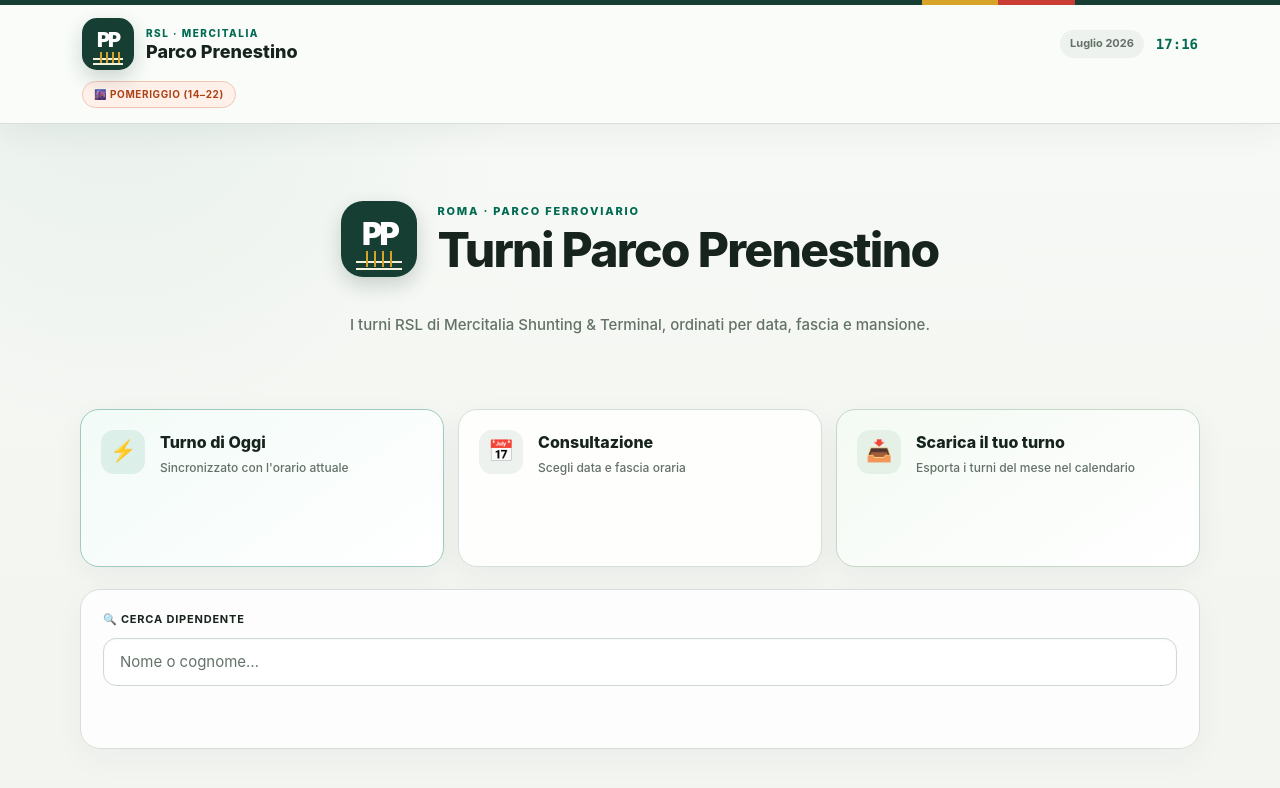
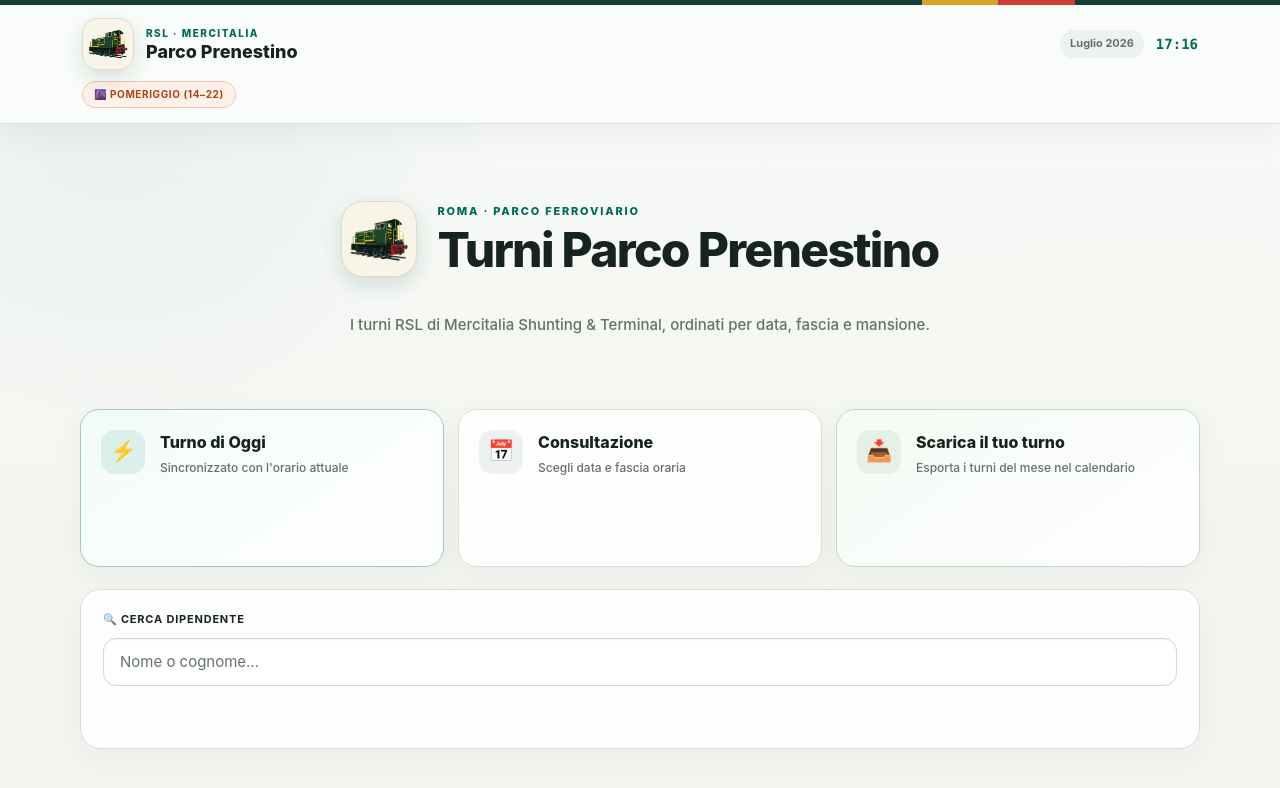
Before and after one commit to 9gabe5/turni, a plain HTML site: page index.html in a window 1280 px wide. Drawn offline with Linux system fonts and the light colour scheme.

Commit message:
Aggiunge logo locomotiva Parco Prenestino

```diff
--- a/index.html
+++ b/index.html
@@ -4,6 +4,7 @@
 <meta charset="UTF-8">
 <meta name="viewport" content="width=device-width, initial-scale=1.0">
 <title>Parco Prenestino — Turni RSL · Luglio 2026</title>
+<link rel="icon" type="image/png" href="assets/logo-locomotiva.png">
 <style>
 :root{
   --bg:#0d0f14;--surface:#161a22;--surface2:#1e2330;--border:#2a3042;
@@ -202,6 +203,10 @@
 .brand-mark-lg span{font-size:31px;letter-spacing:-3px;transform:translateY(-6px);}
 .brand-mark-lg::before{left:15px;right:15px;bottom:14px;box-shadow:0 7px 0 #f5f1dc;}
 .brand-mark-lg::after{left:19px;right:19px;bottom:10px;height:16px;background:repeating-linear-gradient(90deg,transparent 0 6px,#d7a328 6px 8px);}
+.brand-mark-loco{padding:4px;background:#f8f5e8;border:1px solid #d9ddcf;box-shadow:0 8px 20px rgba(23,62,50,.14);}
+.brand-mark-loco::before,.brand-mark-loco::after{display:none;}
+.brand-mark-loco img{display:block;width:100%;height:100%;object-fit:contain;}
+.brand-mark-loco.brand-mark-lg{padding:6px;}
 .brand-kicker{display:block;font-size:10px;line-height:1.2;font-weight:800;letter-spacing:1.5px;text-transform:uppercase;color:var(--accent);}
 .brand-name{display:block;margin-top:3px;font-size:18px;line-height:1.1;font-weight:800;color:var(--text);white-space:nowrap;}
 .header-meta{display:flex;align-items:center;gap:12px;flex-shrink:0;}
@@ -367,7 +372,7 @@
   <div class="header-shell">
     <div class="header-top">
       <div class="brand-lockup">
-        <div class="brand-mark" aria-label="Logo Parco Prenestino"><span>PP</span></div>
+        <div class="brand-mark brand-mark-loco" aria-label="Logo Parco Prenestino"><img src="assets/logo-locomotiva.png" alt=""></div>
         <div>
           <span class="brand-kicker">RSL · Mercitalia</span>
           <strong class="brand-name">Parco Prenestino</strong>
@@ -400,7 +405,7 @@
 <div id="home-screen">
   <div class="home-wrap">
     <div class="home-brand">
-      <div class="brand-mark brand-mark-lg" aria-label="Logo Parco Prenestino"><span>PP</span></div>
+      <div class="brand-mark brand-mark-lg brand-mark-loco" aria-label="Logo Parco Prenestino"><img src="assets/logo-locomotiva.png" alt=""></div>
       <div class="home-brand-copy">
         <div class="home-eyebrow">Roma · Parco ferroviario</div>
         <div class="home-title">Turni Parco Prenestino</div>
```
Also changed, not shown: assets/logo-locomotiva.png (added).
